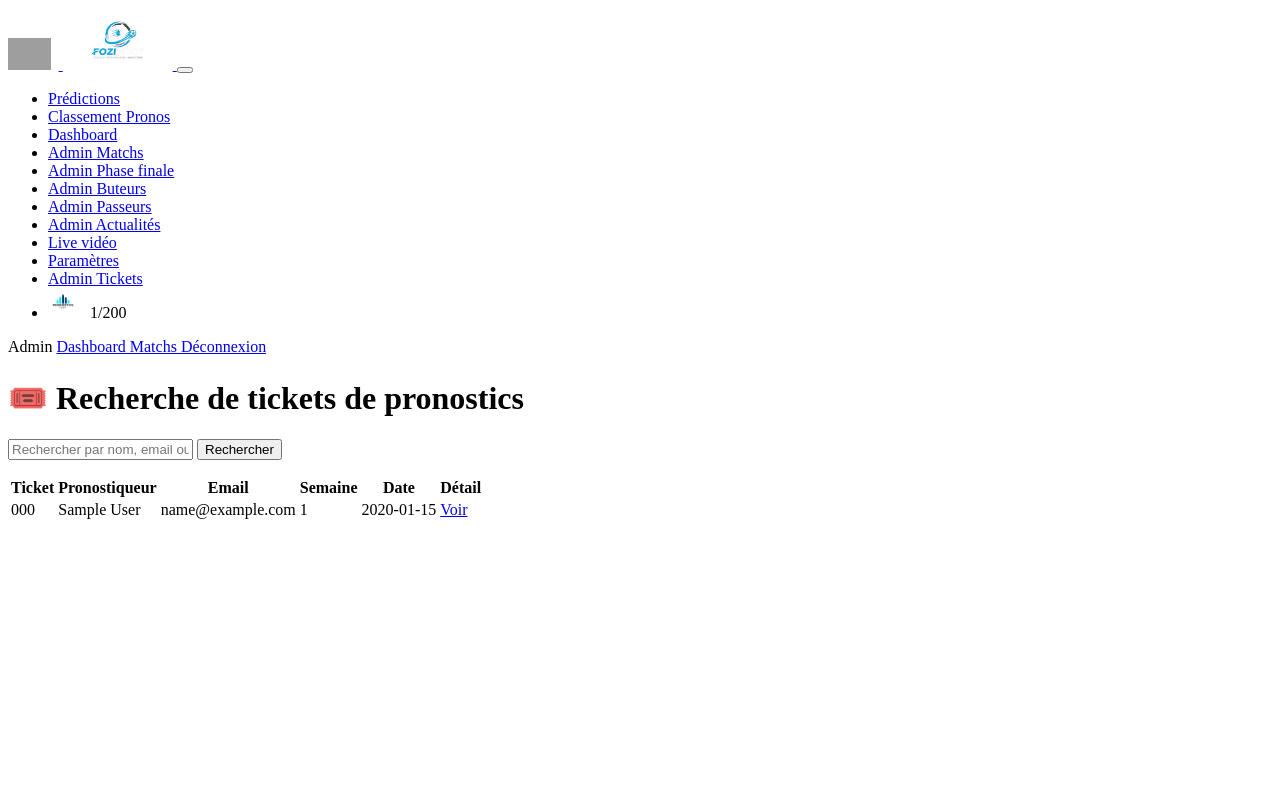
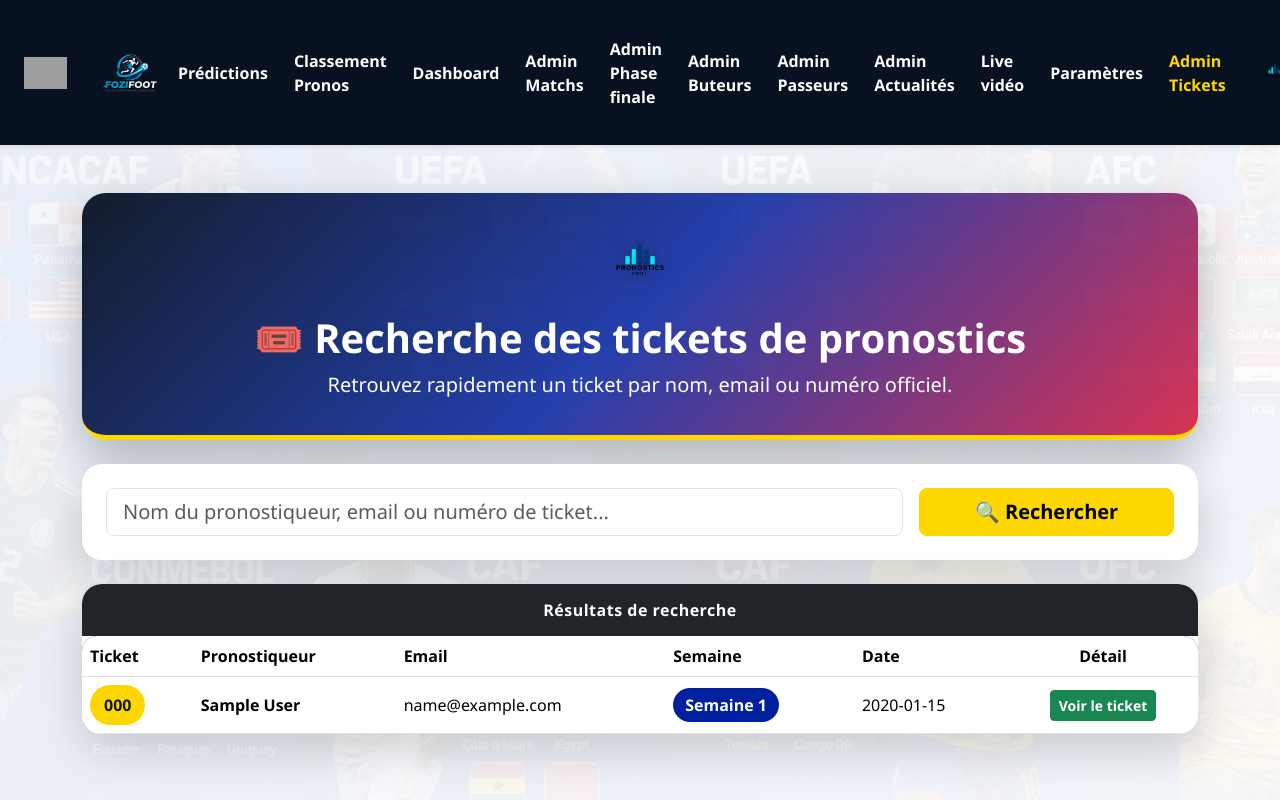
Before and after one commit to shmerleybrun-pixel/WorldCup2026, a Flask app: page /admin/tickets in a window 1280 px wide. Run offline with Flask 3, Linux system fonts and the light colour scheme; a user stored in the database is signed in; tables that the repository leaves empty hold one stand-in row (values such as "Sample post"); grey boxes are pictures that could not be loaded.

Commit message:
Improve admin ticket search interface

```diff
--- a/templates/admin_tickets.html
+++ b/templates/admin_tickets.html
@@ -1,27 +1,138 @@
+<!DOCTYPE html>
+
+<html lang="fr">
+
+<head>
+    <meta charset="UTF-8">
+    <meta name="viewport" content="width=device-width, initial-scale=1.0">
+    <title>Admin Tickets - FoziFoot</title>
+
+
+<link href="https://cdn.jsdelivr.net/npm/bootstrap@5.3.7/dist/css/bootstrap.min.css" rel="stylesheet">
+<link rel="stylesheet" href="{{ url_for('static', filename='css/style.css') }}">
+
+<style>
+    .admin-ticket-hero {
+        background:
+            linear-gradient(135deg, rgba(7,17,31,0.95), rgba(0,32,159,0.85), rgba(210,16,52,0.85));
+        color: white;
+        border-radius: 24px;
+        padding: 35px;
+        box-shadow: 0 18px 45px rgba(0,0,0,0.25);
+        border-bottom: 5px solid #FFD700;
+    }
+
+    .ticket-search-card {
+        border-radius: 22px;
+        overflow: hidden;
+    }
+
+    .ticket-table thead {
+        background: linear-gradient(135deg, #07111F, #00209F);
+        color: white;
+    }
+
+    .ticket-number-badge {
+        background: #FFD700;
+        color: #111827;
+        padding: 8px 14px;
+        border-radius: 30px;
+        font-weight: 900;
+        display: inline-block;
+    }
+
+    .ticket-week-badge {
+        background: #00209F;
+        color: white;
+        padding: 6px 12px;
+        border-radius: 30px;
+        font-weight: 700;
+    }
+
+    .ticket-empty-box {
+        padding: 45px;
+        text-align: center;
+        color: #6c757d;
+    }
+
+    .admin-ticket-icon {
+        width: 70px;
+        height: 70px;
+        object-fit: contain;
+        filter: drop-shadow(0 4px 10px rgba(0,0,0,0.35));
+    }
+</style>
+
+
+</head>
+
+<body>
+
+<div class="world-bg"></div>
+
 {% include 'navbar.html' %}
 
 <div class="container mt-5 mb-5">
 
-    <h1 class="text-center mb-4">🎟️ Recherche de tickets de pronostics</h1>
 
-    <form method="GET" class="mb-4">
-        <div class="input-group">
+<div class="admin-ticket-hero mb-4 text-center">
+
+    <img src="{{ url_for('static', filename='images/prono.png') }}"
+         alt="Tickets pronostics"
+         class="admin-ticket-icon mb-3">
+
+    <h1 class="fw-bold mb-2">
+        🎟️ Recherche des tickets de pronostics
+    </h1>
+
+    <p class="mb-0 fs-5">
+        Retrouvez rapidement un ticket par nom, email ou numéro officiel.
+    </p>
+
+</div>
+
+<div class="card shadow-lg border-0 ticket-search-card mb-4">
+
+    <div class="card-body p-4">
+
+        <form method="GET">
+
+            <div class="row g-3 align-items-center">
+
+                <div class="col-lg-9">
                     <input type="text"
                            name="search"
-                   class="form-control"
-                   placeholder="Rechercher par nom, email ou numéro de ticket"
+                           class="form-control form-control-lg"
+                           placeholder="Nom du pronostiqueur, email ou numéro de ticket..."
                            value="{{ search }}">
+                </div>
 
-            <button class="btn btn-primary" type="submit">
-                Rechercher
+                <div class="col-lg-3 d-grid">
+                    <button class="btn btn-warning btn-lg fw-bold" type="submit">
+                        🔍 Rechercher
                     </button>
                 </div>
+
+            </div>
+
         </form>
 
-    <div class="card shadow-lg border-0">
-        <div class="card-body table-responsive">
+    </div>
 
-            <table class="table table-hover align-middle">
+</div>
+
+<div class="card shadow-lg border-0 ticket-search-card">
+
+    <div class="card-header bg-dark text-white text-center fw-bold">
+        Résultats de recherche
+    </div>
+
+    <div class="card-body p-0">
+
+        <div class="table-responsive">
+
+            <table class="table table-hover align-middle mb-0 ticket-table">
+
                 <thead>
                     <tr>
                         <th>Ticket</th>
@@ -29,36 +140,76 @@
                         <th>Email</th>
                         <th>Semaine</th>
                         <th>Date</th>
-                        <th>Détail</th>
+                        <th class="text-center">Détail</th>
                     </tr>
                 </thead>
 
                 <tbody>
+
                     {% for receipt, visitor in tickets %}
+
                     <tr>
-                        <td class="fw-bold">{{ receipt.receipt_number }}</td>
-                        <td>{{ visitor.full_name }}</td>
-                        <td>{{ visitor.email }}</td>
-                        <td>{{ receipt.week_number }}</td>
-                        <td>{{ receipt.created_at }}</td>
                         <td>
+                            <span class="ticket-number-badge">
+                                {{ receipt.receipt_number }}
+                            </span>
+                        </td>
+
+                        <td class="fw-bold">
+                            {{ visitor.full_name }}
+                        </td>
+
+                        <td>
+                            {{ visitor.email }}
+                        </td>
+
+                        <td>
+                            <span class="ticket-week-badge">
+                                Semaine {{ receipt.week_number }}
+                            </span>
+                        </td>
+
+                        <td>
+                            {{ receipt.created_at }}
+                        </td>
+
+                        <td class="text-center">
                             <a href="/receipt/{{ receipt.id }}"
-                               class="btn btn-sm btn-success">
-                                Voir
+                               class="btn btn-success btn-sm fw-bold">
+                                Voir le ticket
                             </a>
                         </td>
                     </tr>
+
                     {% else %}
+
                     <tr>
-                        <td colspan="6" class="text-center text-muted">
-                            Aucun ticket trouvé.
+                        <td colspan="6">
+                            <div class="ticket-empty-box">
+                                <h4> Aucun ticket trouvé</h4>
+                                <p class="mb-0">
+                                    Essayez avec un autre nom, email ou numéro de ticket.
+                                </p>
+                            </div>
                         </td>
                     </tr>
+
                     {% endfor %}
+
                 </tbody>
+
             </table>
 
         </div>
+
     </div>
 
 </div>
+
+
+</div>
+
+<script src="https://cdn.jsdelivr.net/npm/bootstrap@5.3.7/dist/js/bootstrap.bundle.min.js"></script>
+
+</body>
+</html>
```
Lines whose indentation alone changed are shown as unchanged.
